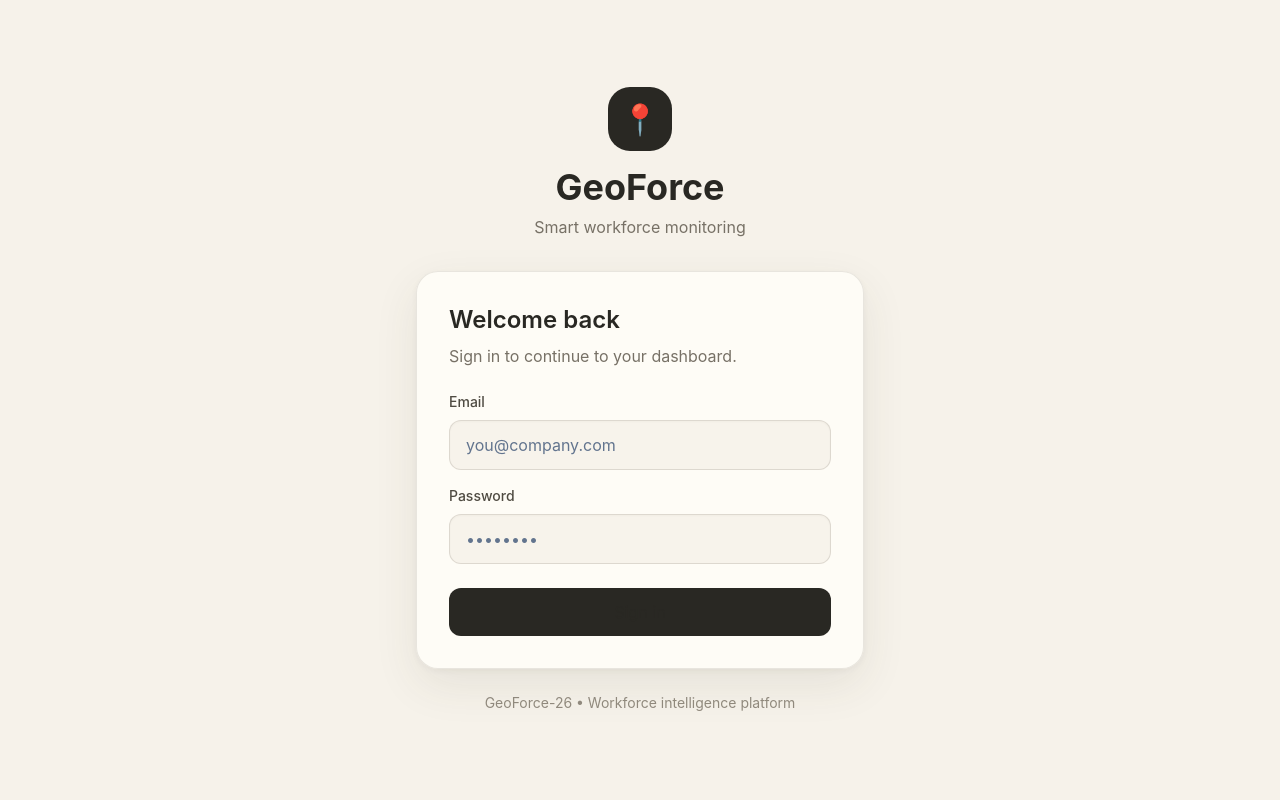
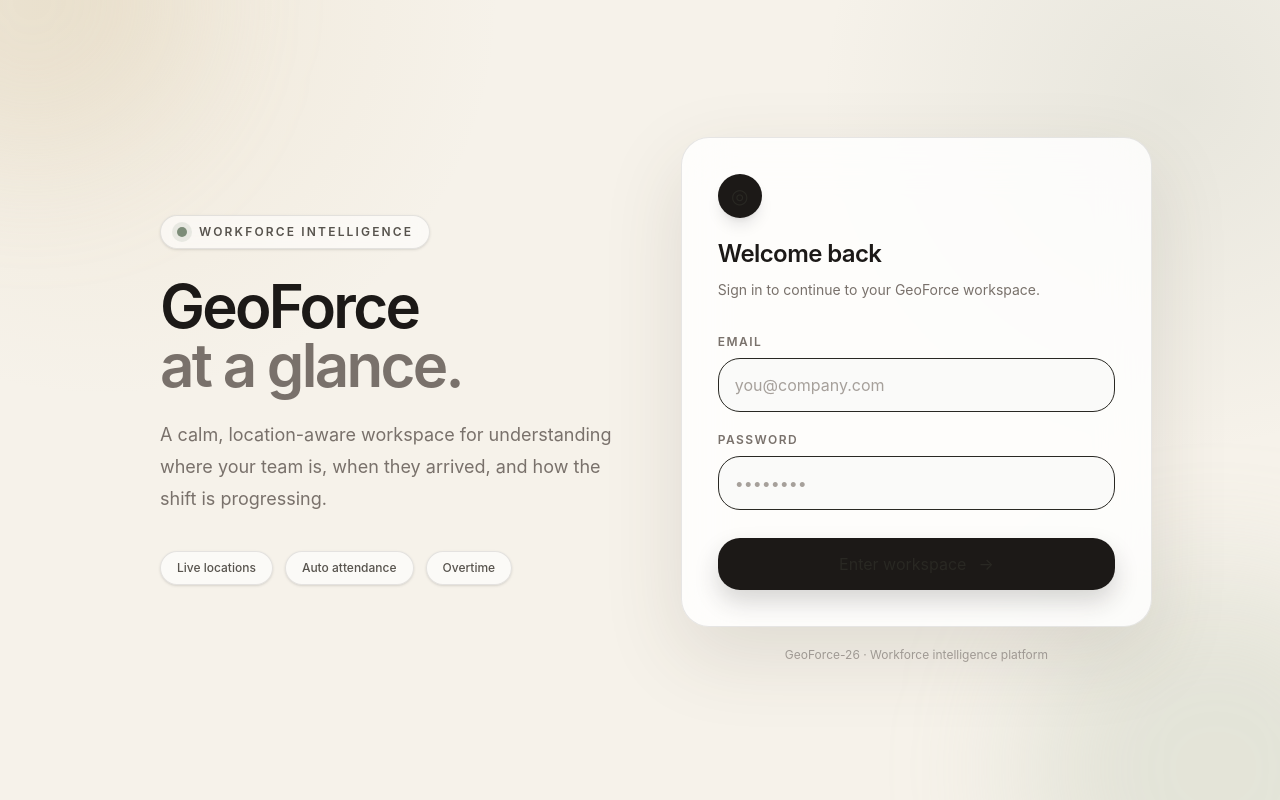
Before and after one commit to kotankaashish-afk/GeoForce-26, a React app in the folder frontend/: page /login in a window 1280 px wide. Built offline with nearby package versions, Linux system fonts and the light colour scheme; the HTML template or start-up script is replaced by a standard one.

Commit message:
Polish GeoForce login experience

```diff
--- a/frontend/src/pages/Login.jsx
+++ b/frontend/src/pages/Login.jsx
@@ -19,81 +19,107 @@
   }
 
   return (
-    <div className="min-h-screen bg-slate-950 flex items-center justify-center px-4">
-      <div className="w-full max-w-md">
+    <div className="min-h-screen flex items-center justify-center px-5 py-10 relative overflow-hidden">
+      <div className="absolute -top-40 -left-32 h-80 w-80 rounded-full bg-[#d8c8a8]/25 blur-3xl" />
+      <div className="absolute -bottom-40 -right-32 h-96 w-96 rounded-full bg-[#b8c2b0]/30 blur-3xl" />
 
-        {/* Logo */}
-        <div className="text-center mb-8">
-          <div className="inline-flex items-center justify-center w-16 h-16 rounded-2xl bg-blue-600 mb-4">
-            <span className="text-3xl">📍</span>
+      <div className="w-full max-w-5xl grid lg:grid-cols-[1.05fr_0.95fr] gap-8 items-center relative z-10">
+        <section className="hidden lg:block px-8">
+          <div className="inline-flex items-center gap-3 rounded-full border border-stone-900/10 bg-white/55 px-4 py-2 shadow-sm backdrop-blur">
+            <span className="h-2.5 w-2.5 rounded-full bg-[#7c8c78] shadow-[0_0_0_5px_rgba(124,140,120,.14)]" />
+            <span className="text-xs font-semibold tracking-[0.18em] uppercase text-stone-600">
+              Workforce intelligence
+            </span>
           </div>
 
-          <h1 className="text-4xl font-bold text-white">
+          <h1 className="mt-7 text-6xl font-semibold tracking-[-0.045em] text-stone-900 leading-[0.98]">
             GeoForce
+            <span className="block text-stone-500">at a glance.</span>
           </h1>
 
-          <p className="text-slate-400 mt-2">
-            Smart workforce monitoring
+          <p className="mt-6 max-w-lg text-lg leading-8 text-stone-500">
+            A calm, location-aware workspace for understanding where your team is,
+            when they arrived, and how the shift is progressing.
+          </p>
+
+          <div className="mt-9 flex gap-3">
+            {['Live locations', 'Auto attendance', 'Overtime'].map((item) => (
+              <span
+                key={item}
+                className="rounded-full border border-stone-900/10 bg-white/60 px-4 py-2 text-xs font-medium text-stone-600 shadow-sm"
+              >
+                {item}
+              </span>
+            ))}
+          </div>
+        </section>
+
+        <div>
+          <div className="mb-5 text-center lg:hidden">
+            <div className="mx-auto mb-4 inline-flex h-14 w-14 items-center justify-center rounded-2xl bg-stone-900 text-2xl text-white shadow-[0_12px_28px_rgba(41,40,35,.2)]">
+              ◎
+            </div>
+            <h1 className="text-4xl font-semibold tracking-tight text-stone-900">GeoForce</h1>
+            <p className="mt-1 text-sm text-stone-500">Smart workforce monitoring</p>
+          </div>
+
+          <form
+            onSubmit={handleLogin}
+            className="bg-white/82 border border-stone-900/10 rounded-[28px] p-7 sm:p-9 shadow-[0_28px_80px_rgba(71,61,45,.13)] backdrop-blur-xl"
+          >
+            <div className="mb-8">
+              <div className="mb-5 hidden h-11 w-11 items-center justify-center rounded-2xl bg-stone-900 text-xl text-white shadow-lg lg:flex">
+                ◎
+              </div>
+              <h2 className="text-2xl font-semibold tracking-tight text-stone-900">
+                Welcome back
+              </h2>
+              <p className="mt-2 text-sm leading-6 text-stone-500">
+                Sign in to continue to your GeoForce workspace.
               </p>
             </div>
 
-        {/* Login Card */}
-        <form
-          onSubmit={handleLogin}
-          className="bg-slate-900 border border-slate-800 rounded-2xl p-8 shadow-xl"
-        >
-          <h2 className="text-2xl font-semibold text-white mb-2">
-            Welcome back
-          </h2>
-
-          <p className="text-slate-400 mb-6">
-            Sign in to continue to your dashboard.
-          </p>
-
-          {/* Email */}
-          <div className="mb-4">
-            <label className="block text-sm font-medium text-slate-300 mb-2">
+            <div className="mb-5">
+              <label className="mb-2 block text-xs font-semibold uppercase tracking-[0.12em] text-stone-500">
                 Email
               </label>
-
               <input
                 type="email"
                 value={email}
                 onChange={(e) => setEmail(e.target.value)}
                 placeholder="you@company.com"
                 required
-              className="w-full px-4 py-3 rounded-xl bg-slate-800 border border-slate-700 text-white placeholder-slate-500 outline-none focus:border-blue-500"
+                className="w-full rounded-2xl border bg-stone-50 px-4 py-3.5 text-sm outline-none transition placeholder:text-stone-400"
               />
             </div>
 
-          {/* Password */}
-          <div className="mb-6">
-            <label className="block text-sm font-medium text-slate-300 mb-2">
+            <div className="mb-7">
+              <label className="mb-2 block text-xs font-semibold uppercase tracking-[0.12em] text-stone-500">
                 Password
               </label>
-
               <input
                 type="password"
                 value={password}
                 onChange={(e) => setPassword(e.target.value)}
                 placeholder="••••••••"
                 required
-              className="w-full px-4 py-3 rounded-xl bg-slate-800 border border-slate-700 text-white placeholder-slate-500 outline-none focus:border-blue-500"
+                className="w-full rounded-2xl border bg-stone-50 px-4 py-3.5 text-sm outline-none transition placeholder:text-stone-400"
               />
             </div>
 
             <button
               type="submit"
-            className="w-full py-3 rounded-xl bg-blue-600 hover:bg-blue-500 text-white font-semibold transition"
+              className="group flex w-full items-center justify-center gap-3 rounded-2xl bg-stone-900 py-3.5 text-sm font-semibold text-white shadow-[0_12px_25px_rgba(41,40,35,.18)] transition hover:-translate-y-0.5 hover:bg-stone-800 hover:shadow-[0_16px_30px_rgba(41,40,35,.22)]"
             >
-            Sign in
+              Enter workspace
+              <span className="transition-transform group-hover:translate-x-1">→</span>
             </button>
           </form>
 
-        <p className="text-center text-slate-500 text-sm mt-6">
-          GeoForce-26 • Workforce intelligence platform
+          <p className="mt-5 text-center text-xs text-stone-400">
+            GeoForce-26 · Workforce intelligence platform
           </p>
-
+        </div>
       </div>
     </div>
   )
```
Lines whose indentation alone changed are shown as unchanged.
